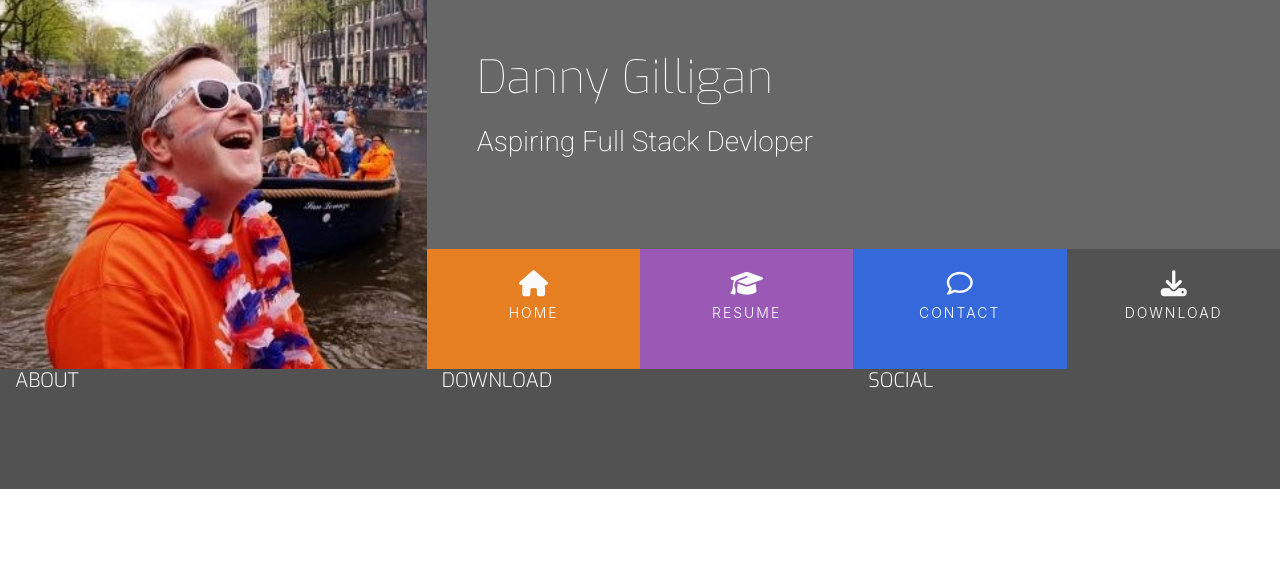
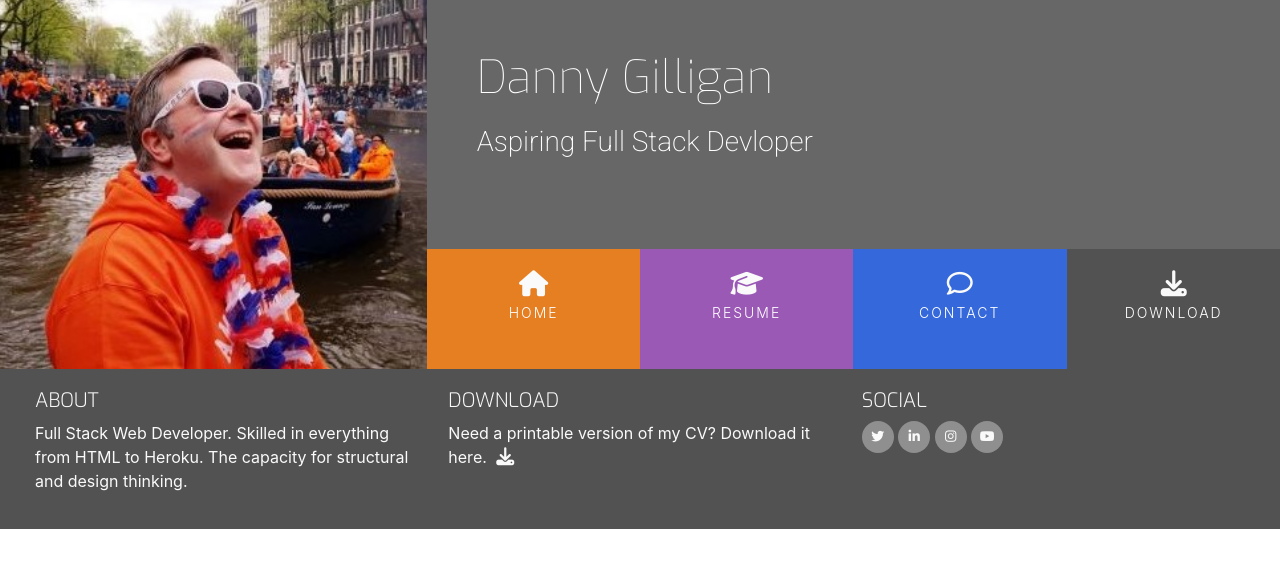
Before and after one commit to DannyGilligan/bootstrap-resum-, a plain HTML site: page index.html in a window 1280 px wide. Drawn offline with nearby package versions, Linux system fonts and the light colour scheme.

Commit message:
Add hover effects to footer links

```diff
--- a/assets/css/style.css
+++ b/assets/css/style.css
@@ -39,6 +39,10 @@ h1,h2,h3,h4 {
     font-family: "Exo", sans-serif;
     font-weight: 300;
     color: #fafafa;
+}
+
+.inline-block {
+    display: inline-block;
 }
 
 /* --------------------------------------------------------------------- Heading */
@@ -128,7 +132,7 @@ header {
   }
 
 
-  /* --------------------------------------------------------------------- Hover.css */
+/* --------------------------------------------------------------------- Hover.css */
 
 
   .hvr-sweep-to-bottom:before {
@@ -145,3 +149,46 @@ footer {
     min-height: 120px;
     margin: 0;
 }
+
+.cv-pdf i {
+    font-size: 18px;
+    color: #fafafa;
+    text-align: center;
+    padding-left: 5px;
+    transition: all 0.5 ease-in-out;
+    -moz-transition: all 0.5 ease-in-out;
+    -webkit-transition: all 0.5 ease-in-out;
+    -o-transition: all 0.5 ease-in-out;
+}
+
+.cv-pdf i:hover {
+    color: #e84610;
+}
+
+.social-links {
+    padding-bottom: 15px;
+}
+
+.social-links li a i {
+    width: 32px;
+    height: 32px;
+    padding: 12px 0;
+    border-radius: 50%;
+    font-size: 13px;
+    line-height: 7px;
+    text-align: center;
+    color: #fafafa;
+    background: #8f8f8f;
+    transition: all 0.5 ease-in-out;
+    -moz-transition: all 0.5 ease-in-out;
+    -webkit-transition: all 0.5 ease-in-out;
+    -o-transition: all 0.5 ease-in-out;
+}
+
+.social-links li a i:hover {
+    background: #e84610;
+}
+
+#footer-details {
+    padding: 20px;
+}
--- a/index.html
+++ b/index.html
@@ -54,16 +54,49 @@
     <section>
 
     </section>
+
     <footer class="container-fluid">
-        <div class="row">
+        <div id="footer-details" class="row">
             <div class="col-sm-4">
                 <h5 class="uppercase general-sub">ABout</h5>
+                <p class="inline-block">
+                    Full Stack Web Developer. Skilled in everything from HTML to Heroku. The capacity for structural and design thinking.
+                </p>
             </div>
             <div class="col-sm-4">
                 <h5 class="uppercase general-sub">Download</h5>
+                <p class="inline-block">
+                    Need a printable version of my CV? Download it here. <a href="#" target="_blank" class="cv-pdf"><i class="fa fa-download" aria-hidden="true"></i><span class="sr-only">Download Link.</span></a>
+                </p>
             </div>
             <div class="col-sm-4">
                 <h5 class="uppercase general-sub">Social</h5>
+                <ul class="list-inline social-links">
+                    <li class="list-inline-item">
+                        <a target="_blank" href="#">
+                            <i class="fa fa-twitter" aria-hidden="true"></i>
+                            <span class="sr-only">Twitter</span>
+                        </a>
+                    </li>
+                    <li class="list-inline-item">
+                        <a target="_blank" href="#">
+                            <i class="fa fa-linkedin" aria-hidden="true"></i>
+                            <span class="sr-only">LinkedIn</span>
+                        </a>
+                    </li>
+                    <li class="list-inline-item">
+                        <a target="_blank" href="#">
+                            <i class="fa fa-instagram" aria-hidden="true"></i>
+                            <span class="sr-only">Instagram</span>
+                        </a>
+                    </li>
+                    <li class="list-inline-item">
+                        <a target="_blank" href="#">
+                            <i class="fa fa-youtube" aria-hidden="true"></i>
+                            <span class="sr-only">YouTube</span>
+                        </a>
+                    </li>
+                </ul>
             </div>
         </div>
 
```
